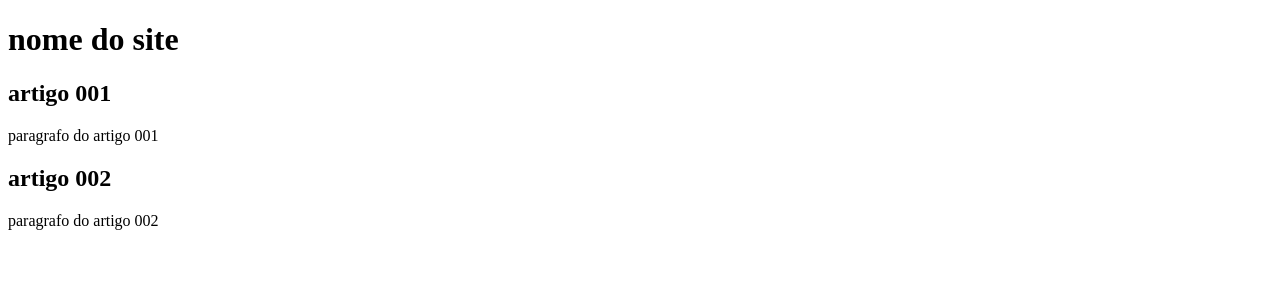
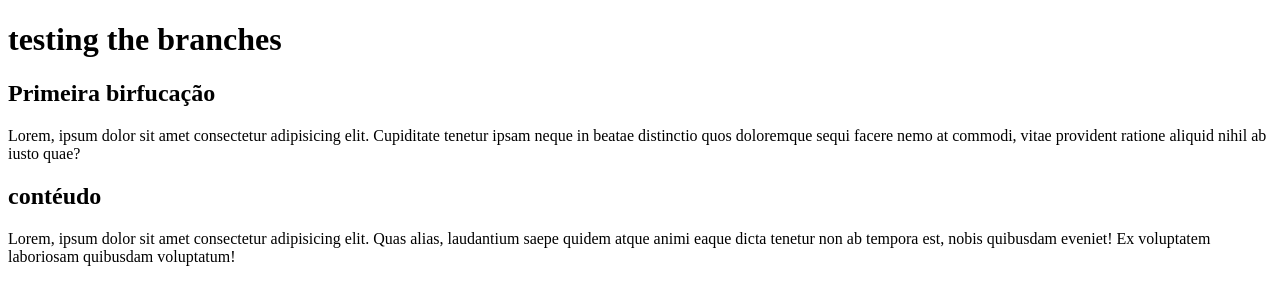
Before and after one commit to FelipedeJesusSouza/Tester-site-, a plain HTML site: page index.html in a window 1280 px wide. Drawn offline with Linux system fonts and the light colour scheme.

Commit message:
contéudo

```diff
--- a/index.html
+++ b/index.html
@@ -8,15 +8,15 @@
 <body>
     <main>
         <header>
-            <h1>nome do site </h1>
+            <h1>testing the branches </h1>
         </header>
         <article>
-             <h2>artigo 001</h2>
-            <p>paragrafo do artigo 001</p>
+             <h2>Primeira birfucação </h2>
+            <p>Lorem, ipsum dolor sit amet consectetur adipisicing elit. Cupiditate tenetur ipsam neque in beatae distinctio quos doloremque sequi facere nemo at commodi, vitae provident ratione aliquid nihil ab iusto quae?</p>
         </article>
         <article>
-            <h2>artigo 002</h2>
-            <p>paragrafo do artigo 002 </p>
+            <h2>contéudo</h2>
+            <p>Lorem, ipsum dolor sit amet consectetur adipisicing elit. Quas alias, laudantium saepe quidem atque animi eaque dicta tenetur non ab tempora est, nobis quibusdam eveniet! Ex voluptatem laboriosam quibusdam voluptatum! </p>
         </article>
     </main>
 
```
